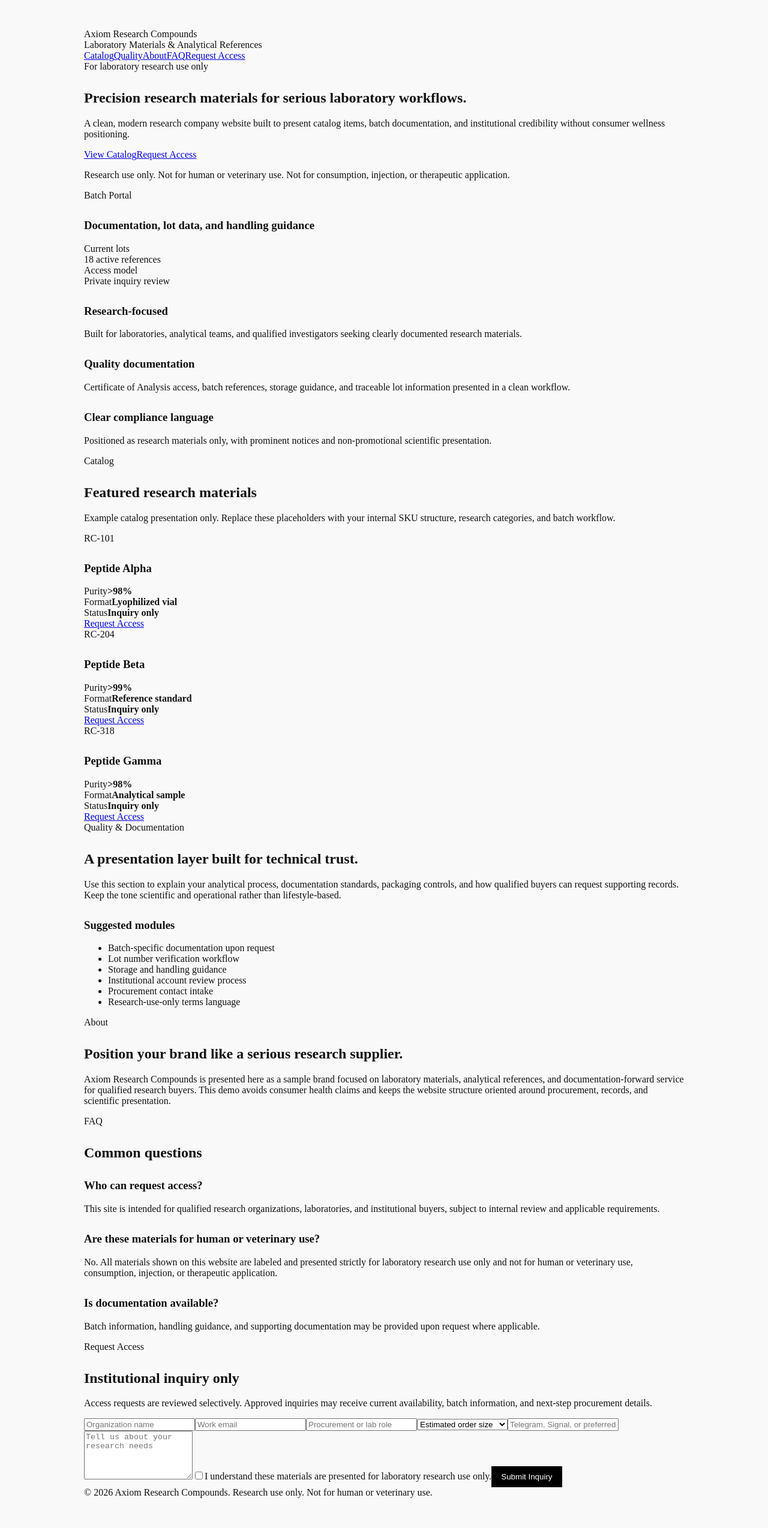
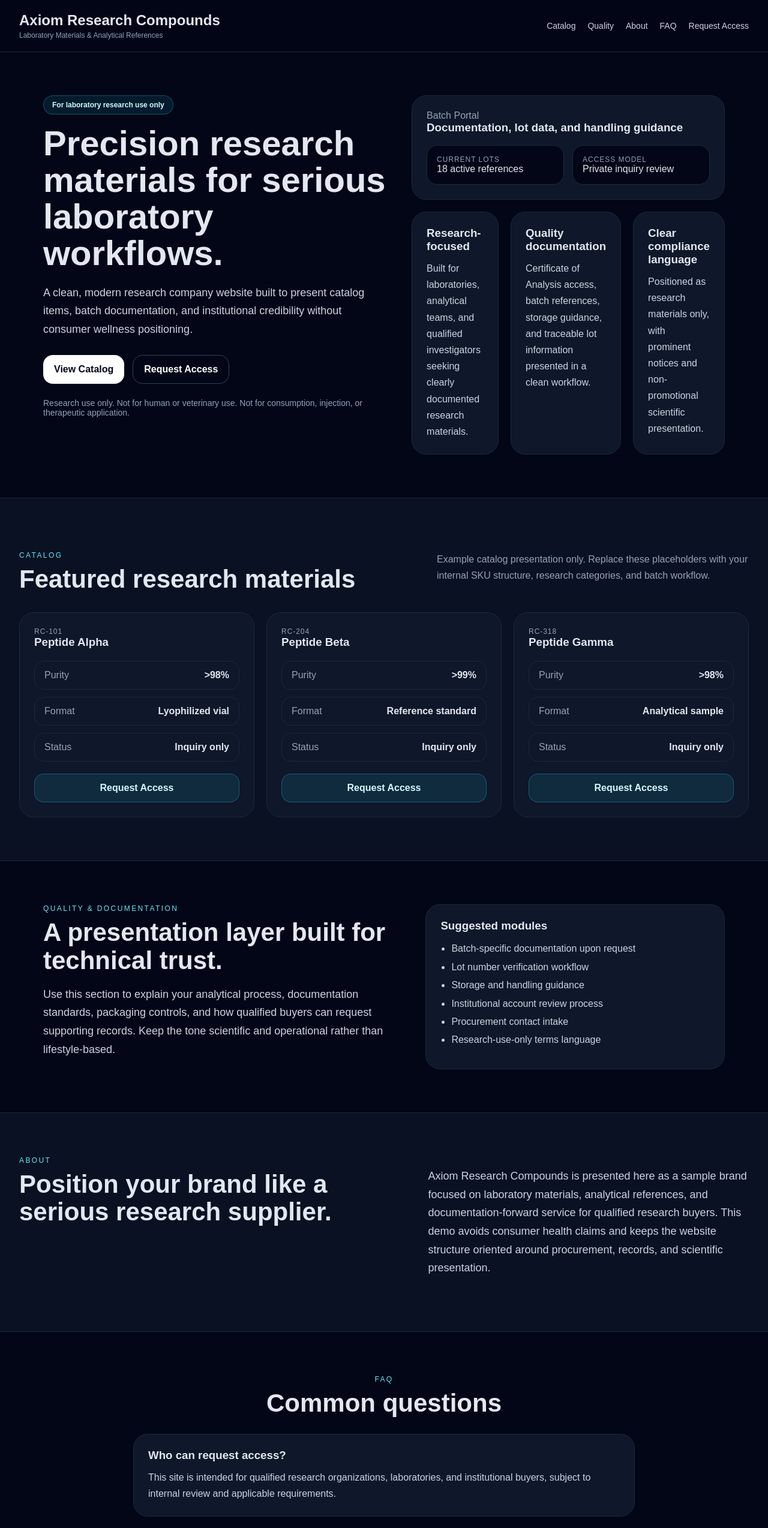
Before and after one commit to jranta101/Peptide-Site, a Next.js app: page / in a window 1280 px wide. Shown: the top 2548 px of the page at 60% size. Built offline with nearby package versions, Linux system fonts and the light colour scheme.

Commit message:
Update globals.css

```diff
--- a/app/globals.css
+++ b/app/globals.css
@@ -1,22 +1,427 @@
-body {
-  background: #f9f9f9;
-  color: #111;
+* {
+  box-sizing: border-box;
 }
 
-main {
-  max-width: 1000px;
-  margin: auto;
-  padding: 40px;
+html {
+  scroll-behavior: smooth;
 }
 
-h1, h2, h3 {
-  margin-top: 30px;
+body {
+  margin: 0;
+  background: #020617;
+  color: #e2e8f0;
+  font-family: Arial, Helvetica, sans-serif;
 }
 
-button {
-  padding: 10px 16px;
+a {
+  color: inherit;
+  text-decoration: none;
+}
+
+button,
+input,
+textarea,
+select {
+  font: inherit;
+}
+
+.site {
+  min-height: 100vh;
+}
+
+.topbar {
+  position: sticky;
+  top: 0;
+  z-index: 20;
+  display: flex;
+  justify-content: space-between;
+  align-items: center;
+  gap: 24px;
+  padding: 20px 32px;
+  border-bottom: 1px solid #1e293b;
+  background: rgba(2, 6, 23, 0.92);
+  backdrop-filter: blur(10px);
+}
+
+.brand {
+  font-size: 24px;
+  font-weight: 700;
+}
+
+.subbrand {
+  margin-top: 4px;
+  font-size: 12px;
+  color: #94a3b8;
+}
+
+.nav {
+  display: flex;
+  gap: 20px;
+  flex-wrap: wrap;
+  color: #cbd5e1;
+  font-size: 14px;
+}
+
+.nav a:hover {
+  color: #ffffff;
+}
+
+.hero {
+  display: grid;
+  grid-template-columns: 1.1fr 1fr;
+  gap: 40px;
+  max-width: 1200px;
+  margin: 0 auto;
+  padding: 72px 32px;
+}
+
+.hero h1 {
+  margin: 0 0 20px;
+  font-size: 58px;
+  line-height: 1.05;
+  max-width: 700px;
+}
+
+.lead {
+  max-width: 640px;
+  font-size: 18px;
+  line-height: 1.7;
+  color: #cbd5e1;
+}
+
+.left {
+  max-width: none;
+}
+
+.notice {
+  margin-top: 24px;
+  color: #94a3b8;
+  font-size: 14px;
+}
+
+.pill {
+  display: inline-block;
+  margin-bottom: 18px;
+  padding: 8px 14px;
+  border: 1px solid rgba(34, 211, 238, 0.3);
+  border-radius: 999px;
+  background: rgba(34, 211, 238, 0.1);
+  color: #cffafe;
+  font-size: 12px;
+  font-weight: 700;
+}
+
+.actions {
+  display: flex;
+  gap: 14px;
+  flex-wrap: wrap;
+  margin-top: 28px;
+}
+
+.btn {
+  display: inline-flex;
+  align-items: center;
+  justify-content: center;
+  padding: 14px 18px;
+  border-radius: 16px;
+  font-weight: 700;
   border: none;
-  background: black;
-  color: white;
   cursor: pointer;
+  transition: 0.2s ease;
 }
+
+.btn:hover {
+  transform: translateY(-1px);
+}
+
+.btn-light {
+  background: #ffffff;
+  color: #020617;
+}
+
+.btn-dark {
+  border: 1px solid #334155;
+  background: transparent;
+  color: #ffffff;
+}
+
+.btn-dark:hover {
+  border-color: #475569;
+  background: rgba(255, 255, 255, 0.03);
+}
+
+.btn-accent {
+  width: 100%;
+  margin-top: 20px;
+  background: rgba(34, 211, 238, 0.1);
+  color: #cffafe;
+  border: 1px solid rgba(34, 211, 238, 0.3);
+}
+
+.btn-accent:hover {
+  background: rgba(34, 211, 238, 0.16);
+}
+
+.hero-grid,
+.info-grid,
+.product-grid,
+.faq-list {
+  display: grid;
+  gap: 20px;
+}
+
+.info-grid {
+  grid-template-columns: repeat(3, 1fr);
+}
+
+.product-grid {
+  grid-template-columns: repeat(3, 1fr);
+}
+
+.card {
+  border: 1px solid #1e293b;
+  background: #0f172a;
+  border-radius: 24px;
+  padding: 24px;
+}
+
+.card h3 {
+  margin-top: 0;
+  margin-bottom: 12px;
+}
+
+.card p {
+  margin: 0;
+  color: #cbd5e1;
+  line-height: 1.7;
+}
+
+.mini-grid {
+  display: grid;
+  grid-template-columns: repeat(2, 1fr);
+  gap: 14px;
+  margin-top: 18px;
+}
+
+.mini-card {
+  padding: 16px;
+  border-radius: 18px;
+  border: 1px solid #1e293b;
+  background: #020617;
+}
+
+.muted {
+  color: #94a3b8;
+}
+
+.small {
+  font-size: 12px;
+  text-transform: uppercase;
+  letter-spacing: 0.08em;
+}
+
+.section {
+  max-width: 1200px;
+  margin: 0 auto;
+  padding: 72px 32px;
+}
+
+.section.alt {
+  max-width: none;
+  background: rgba(15, 23, 42, 0.65);
+  border-top: 1px solid #1e293b;
+  border-bottom: 1px solid #1e293b;
+}
+
+.section.narrow {
+  max-width: 900px;
+}
+
+.section-head {
+  display: flex;
+  justify-content: space-between;
+  gap: 24px;
+  align-items: end;
+  margin-bottom: 32px;
+}
+
+.section-copy {
+  max-width: 520px;
+  color: #94a3b8;
+  line-height: 1.7;
+}
+
+.eyebrow {
+  color: #67e8f9;
+  text-transform: uppercase;
+  letter-spacing: 0.2em;
+  font-size: 12px;
+  margin-bottom: 10px;
+}
+
+h2 {
+  margin: 0;
+  font-size: 42px;
+  line-height: 1.1;
+}
+
+.stats {
+  display: grid;
+  gap: 12px;
+  margin-top: 20px;
+}
+
+.stat {
+  display: flex;
+  justify-content: space-between;
+  gap: 20px;
+  padding: 14px 16px;
+  border-radius: 16px;
+  border: 1px solid #1e293b;
+}
+
+.stat span {
+  color: #94a3b8;
+}
+
+.two-col {
+  display: grid;
+  grid-template-columns: 1.1fr 0.9fr;
+  gap: 28px;
+}
+
+.list {
+  padding-left: 18px;
+  margin: 0;
+  color: #cbd5e1;
+  line-height: 1.9;
+}
+
+.center {
+  text-align: center;
+  margin-bottom: 28px;
+}
+
+.contact-wrap {
+  display: grid;
+  grid-template-columns: 1fr 0.9fr;
+  gap: 28px;
+  padding: 28px;
+  border-radius: 30px;
+  border: 1px solid #1e293b;
+  background: #0f172a;
+}
+
+.contact-form {
+  display: grid;
+  gap: 14px;
+}
+
+.contact-form input,
+.contact-form textarea,
+.contact-form select {
+  width: 100%;
+  padding: 14px 16px;
+  border-radius: 16px;
+  border: 1px solid #334155;
+  background: #020617;
+  color: #ffffff;
+  outline: none;
+  transition: border-color 0.2s ease, box-shadow 0.2s ease;
+}
+
+.contact-form input::placeholder,
+.contact-form textarea::placeholder {
+  color: #64748b;
+}
+
+.contact-form select {
+  appearance: none;
+}
+
+.contact-form input:focus,
+.contact-form textarea:focus,
+.contact-form select:focus {
+  border-color: #67e8f9;
+  box-shadow: 0 0 0 3px rgba(103, 232, 249, 0.12);
+}
+
+.checkbox-row {
+  display: flex;
+  align-items: flex-start;
+  gap: 12px;
+  padding: 8px 2px 4px;
+  color: #cbd5e1;
+  font-size: 14px;
+  line-height: 1.6;
+}
+
+.checkbox-row input[type="checkbox"] {
+  width: 18px;
+  height: 18px;
+  margin-top: 2px;
+  flex-shrink: 0;
+  accent-color: #67e8f9;
+}
+
+.footer {
+  padding: 28px 20px 40px;
+  border-top: 1px solid #1e293b;
+  text-align: center;
+  color: #94a3b8;
+  font-size: 14px;
+}
+
+@media (max-width: 960px) {
+  .hero,
+  .two-col,
+  .contact-wrap,
+  .section-head,
+  .product-grid,
+  .info-grid {
+    grid-template-columns: 1fr;
+  }
+
+  .topbar {
+    align-items: flex-start;
+    flex-direction: column;
+  }
+
+  .hero h1 {
+    font-size: 42px;
+  }
+
+  h2 {
+    font-size: 32px;
+  }
+}
+
+@media (max-width: 640px) {
+  .topbar,
+  .hero,
+  .section,
+  .contact-wrap {
+    padding-left: 20px;
+    padding-right: 20px;
+  }
+
+  .hero h1 {
+    font-size: 34px;
+  }
+
+  .lead {
+    font-size: 16px;
+  }
+
+  .actions {
+    flex-direction: column;
+  }
+
+  .btn {
+    width: 100%;
+  }
+
+  .mini-grid {
+    grid-template-columns: 1fr;
+  }
+}
```
